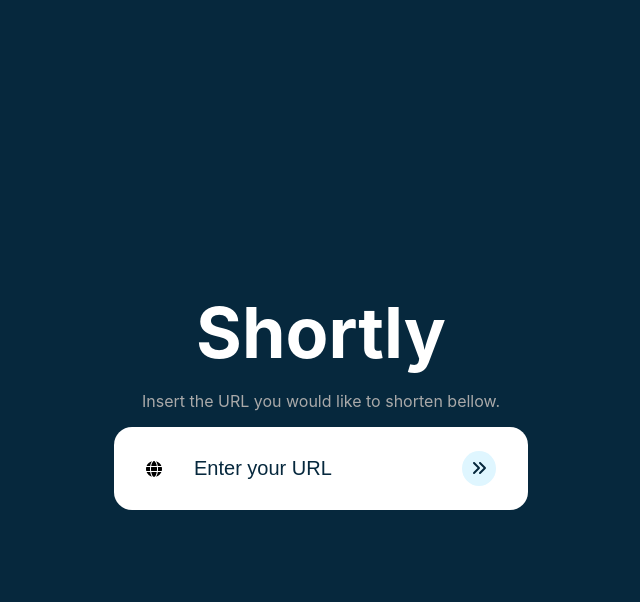
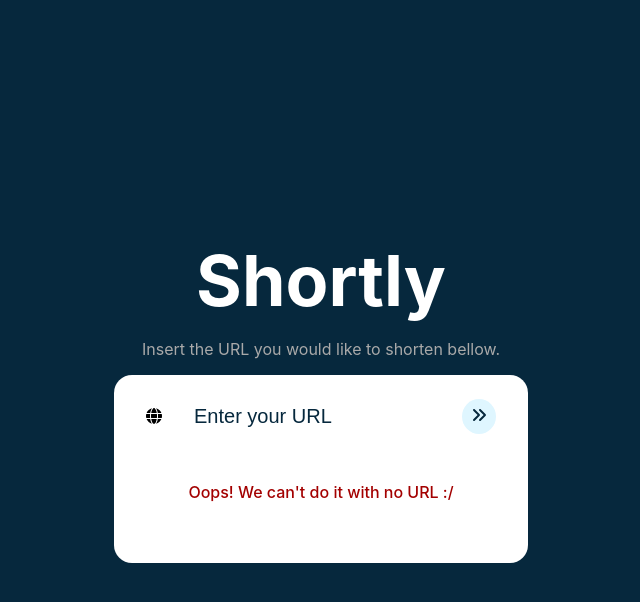
Before and after one commit to renarossi/Shortly, a React (Create React App) app: page / in a window 1280 px wide. Both pictures are taken after a click on the button 798 px from the left and 468 px from the top of the page. Shown: the top 602 px of the page, without its empty margins (319-959 px from the left). Built offline with nearby package versions, Linux system fonts and the light colour scheme.

Commit message:
feat: Create ErrorBlock component and implement basic logic to handle errors.

```diff
--- a/src/App.tsx
+++ b/src/App.tsx
@@ -10,7 +10,7 @@ const Main = styled.main`
   display: flex;
   flex-direction: column;
   align-items: center;
-  padding: 0 ${Spaces.large};
+  padding: ${Spaces.zero} ${Spaces.large};
 `;
 
 function App() {
--- a/src/components/Container/Container.tsx
+++ b/src/components/Container/Container.tsx
@@ -1,32 +1,42 @@
-import { FC } from 'react';
+import { FC, useState } from 'react';
 import styled from '@emotion/styled';
 
 import URLInput from '../URLInput/URLInput';
 
 import { Colors, Spaces } from '../../styles/variables';
+import ErrorBlock from '../ErrorBlock/ErrorBlock';
 
-const Section = styled.section`
+interface SectionInterface {
+    error?: string;
+}
+
+const Section = styled.section<SectionInterface>`
   position: relative;
   width: calc(100% - ${Spaces.xLarge});
+  height: ${props => props.error ? '140px' : '35px'};
   background: ${Colors.primary.white};
   padding: ${Spaces.medium} ${Spaces.mLarge};
   overflow: hidden;
   border-radius: 18px;
-  transition: 0.6s ease-out;
+  transition: all 0.6s ease-in-out;
 `;
 
 const Container: FC = () => {
+    const [errorMsg, setErrorMsg] = useState<string | undefined>();
+
     const handleURLSubmit = (value: string): void => {
+        setErrorMsg(undefined);
         if (value) {
             console.log(value);
         } else {
-            console.log('Invalid URL');
+            setErrorMsg('Oops! We can\'t do it with no URL :/');
         }
     }
 
     return (
-        <Section>
+        <Section error={errorMsg} >
             <URLInput onSubmit={handleURLSubmit} />
+            { errorMsg && (<ErrorBlock error={errorMsg} />)}
         </Section>
     )
 };
--- /dev/null
+++ b/src/components/ErrorBlock/ErrorBlock.tsx
@@ -0,0 +1,31 @@
+import { ReactElement } from 'react';
+import styled from '@emotion/styled';
+
+import { Colors, FontSizes, FontWeight, Spaces } from '../../styles/variables';
+
+const ErrorBox = styled.div`
+  width: 100%;
+  text-align: center;
+  margin-top: ${Spaces.large};
+
+  & p {
+    color: ${Colors.primary.darkRed};
+    font-size: ${FontSizes.mSmall};
+    font-weight: ${FontWeight.bold};
+    margin-top: ${Spaces.small};
+  }
+`;
+
+interface ErrorBlockProps {
+    error?: string;
+}
+
+const ErrorBlock = ({ error }: ErrorBlockProps): ReactElement  => {
+    return (
+        <ErrorBox>
+            <p>{ error }</p>
+        </ErrorBox>
+    )
+};
+
+export default ErrorBlock;
--- a/src/styles/variables.ts
+++ b/src/styles/variables.ts
@@ -3,7 +3,8 @@ export const Colors = {
         white: '#fff',
         darkGray: '#a9a9a9',
         lightBlue: '#dff6ff',
-        darkBlue: '#06283D'
+        darkBlue: '#06283D',
+        darkRed: '#A30000'
     }
 };
 
```
